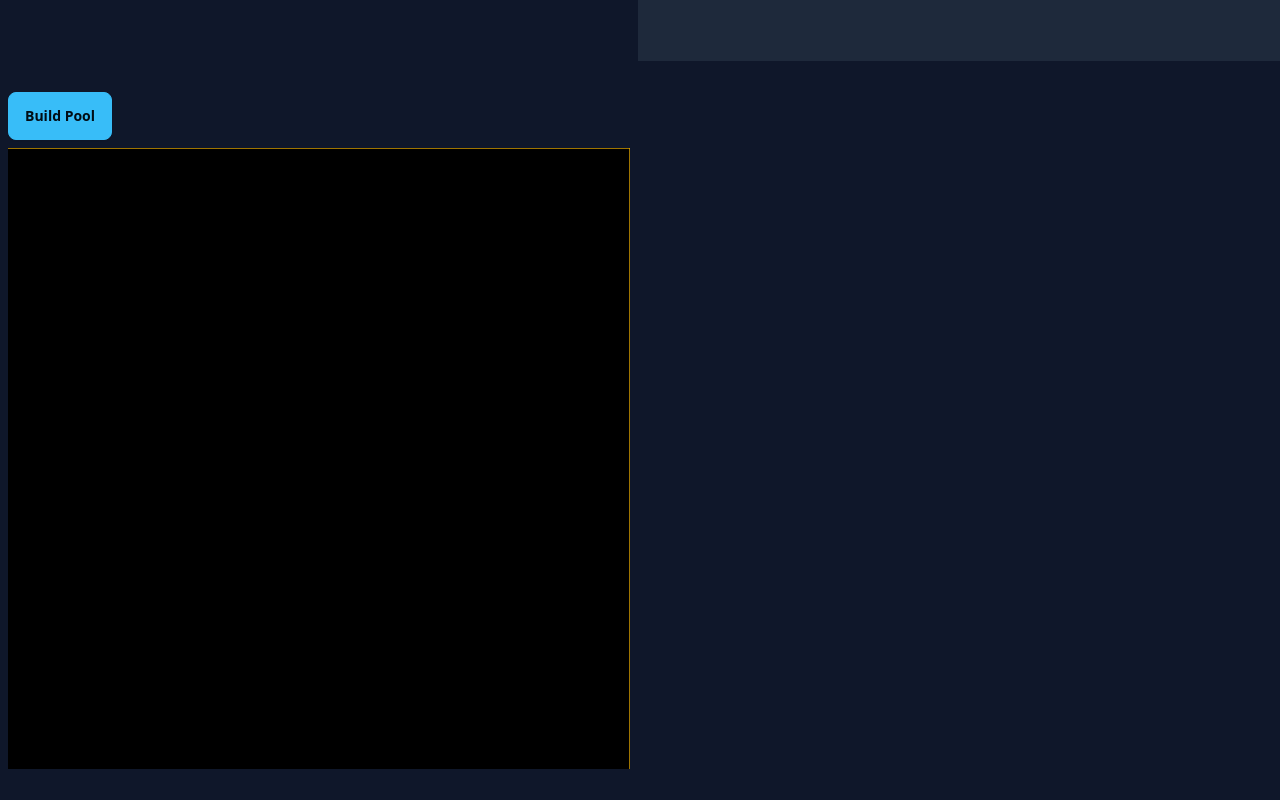
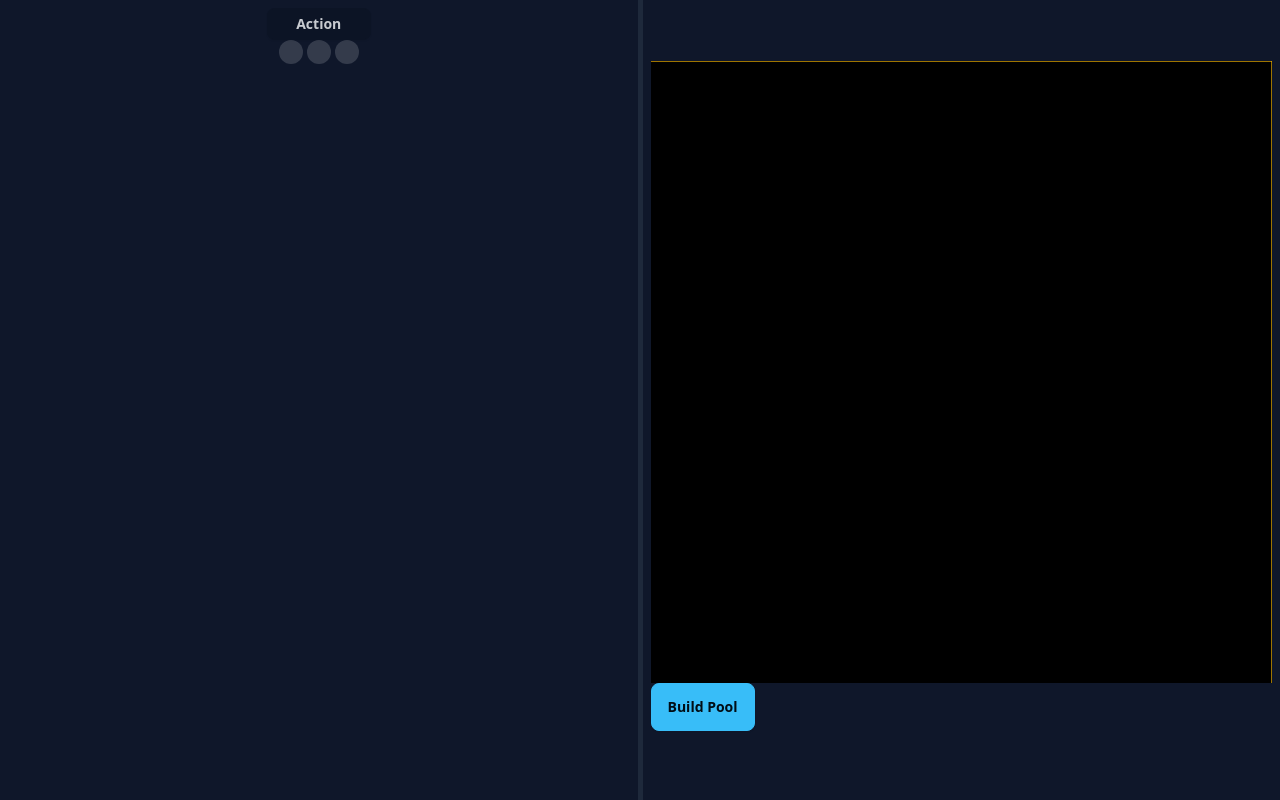
Before and after one commit to ItsAlxl/d6-together, a website built with Vite: page src/index.html in a window 1280 px wide. Built offline with nearby package versions, Linux system fonts and the light colour scheme; what split-grid would draw is missing.

Commit message:
action component

```diff
--- /dev/null
+++ b/src/components.js
@@ -0,0 +1,35 @@
+let component_helpers = {}
+
+function getActionName(act_id) {
+  return "act-rating-" + act_id
+}
+
+function getActionValueHTML(act_id, value, hidden = false) {
+  return `<input type="radio" name="${getActionName(act_id)}" class="${
+    hidden ? "rating-hidden" : "mask mask-circle"
+  }" value=${value} ${value == 0 ? "checked" : ""} />`
+}
+
+function getActionRatingHTML(act_id, max) {
+  let str = getActionValueHTML(act_id, 0, true)
+  for (let i = 0; i < max; i++) {
+    str += "\n" + getActionValueHTML(act_id, i + 1)
+  }
+  return str + "\n" + getActionValueHTML(act_id, max, true)
+}
+
+export function getActionHTML(act_id, max) {
+  return `
+<div class="flex flex-col">
+  <button class="btn btn-sm" onclick="onActionClicked(d6tComp.getActionValue('${act_id}'))">Action</button>
+  <div class="rating gap-1">
+    ${getActionRatingHTML(act_id, max)}
+  </div>
+</div>`
+}
+
+component_helpers.getActionValue = function (act_id) {
+  return document.querySelector("input[name='" + getActionName(act_id) + "']:checked").value
+}
+
+window.d6tComp = component_helpers
--- a/src/game.js
+++ b/src/game.js
@@ -1,4 +1,5 @@
 import * as DiceTray from "./dicetray.js"
+import * as Components from "./components.js"
 window.MY_PLAYER_ID = 1
 
 const PROMPT_MAP = {
@@ -19,8 +20,6 @@ function setVisible(e, v) {
   v ? e.classList.remove("hidden") : e.classList.add("hidden")
 }
 
-DiceTray.create(document.getElementById("dice-parent"))
-
 function requestPoolRoll() {
   DiceTray.poolRoll(
     MY_PLAYER_ID,
@@ -30,6 +29,10 @@ function requestPoolRoll() {
     },
     generateSeed()
   )
+}
+
+function requestActionRool(value) {
+  DiceTray.actionRoll(MY_PLAYER_ID, {[MY_PLAYER_ID]: value}, generateSeed())
 }
 
 window.applyPrompt = function () {
@@ -62,3 +65,10 @@ window.closePrompt = function () {
   current_prompt = ""
   setVisible(document.getElementById("prompt-bg"), false)
 }
+
+window.onActionClicked = function(value) {
+  requestActionRool(value)
+}
+
+DiceTray.create(document.getElementById("dice-parent"))
+document.getElementById("char-sheet").insertAdjacentHTML("beforeend", Components.getActionHTML(0, 3))
--- a/src/index.html
+++ b/src/index.html
@@ -41,17 +41,18 @@
   </script>
   <body class="h-screen">
     <div class="h-full grid grid-cols-[1fr_5px_1fr]">
-      <div class="p-2"></div>
-      <div class="dragger-v" id="data_dice_split"></div>
+      <div class="p-2">
+        <div id="char-sheet" class="flex flex-col gap-4 justify-center items-center"></div>
+      </div>
       <div class="dragger-v" id="dragger-dicetray"></div>
       <div class="m-auto max-w-[100vh] grid">
         <div id="dicetray" class="overlap p-2 flex flex-col">
+          <div class="" id="dice-parent"></div>
           <div class="pb-2">
             <button class="btn btn-primary" onclick="openPrompt('pmt-arbitrary')">
               Build Pool
             </button>
           </div>
-          <div class="" id="dice-parent"></div>
         </div>
         <div
           id="prompt-bg"
```
